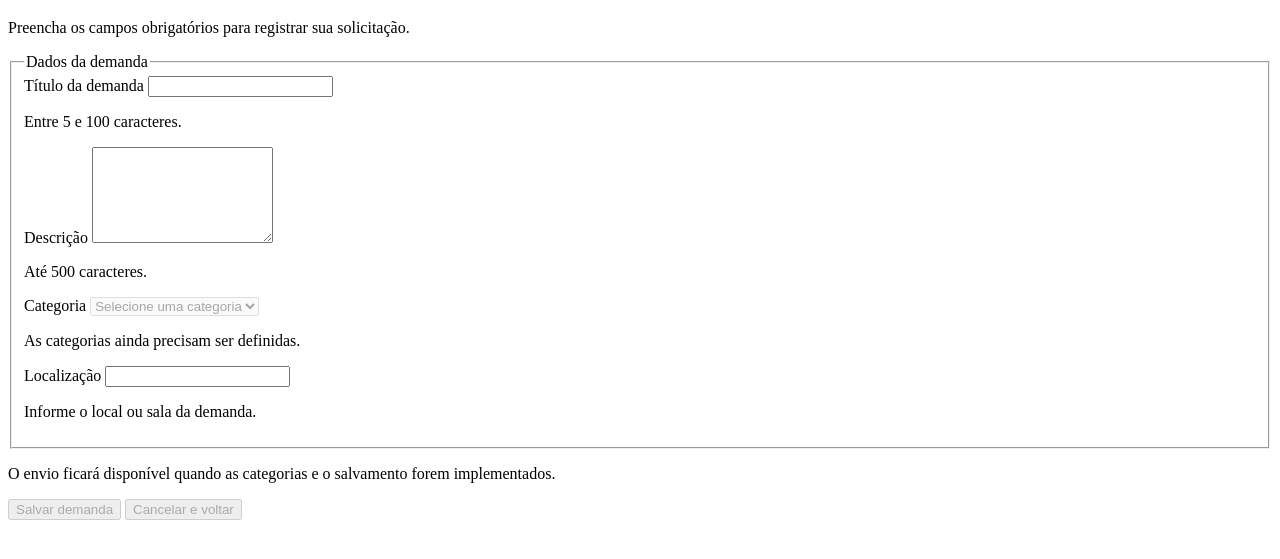
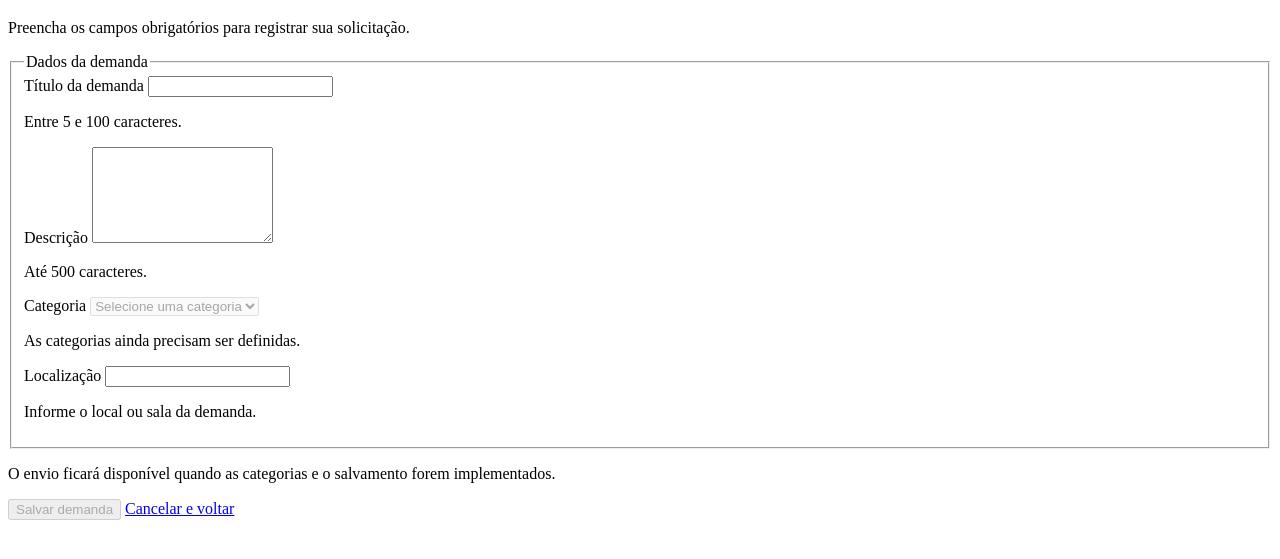
Before and after one commit to ggav23/FullMetal, a plain HTML site: page cadastro.html in a window 1280 px wide. Shown: the part 121-680 px from the top of the page. Drawn offline with Linux system fonts and the light colour scheme.

Commit message:
feat: conecta cadastro à listagem de demandas

```diff
--- a/cadastro.html
+++ b/cadastro.html
@@ -69,8 +69,7 @@
 
         <p>O envio ficará disponível quando as categorias e o salvamento forem implementados.</p>
         <button type="submit" disabled>Salvar demanda</button>
-        <!-- Ligar esta ação à listagem quando a tela do outro membro estiver pronta. -->
-        <button type="button" disabled>Cancelar e voltar</button>
+        <a href="painel-de-demandas.html">Cancelar e voltar</a>
       </form>
     </main>
   </body>
```
Also changed, not shown: painel-de-demandas.html (+1 -1 lines).
